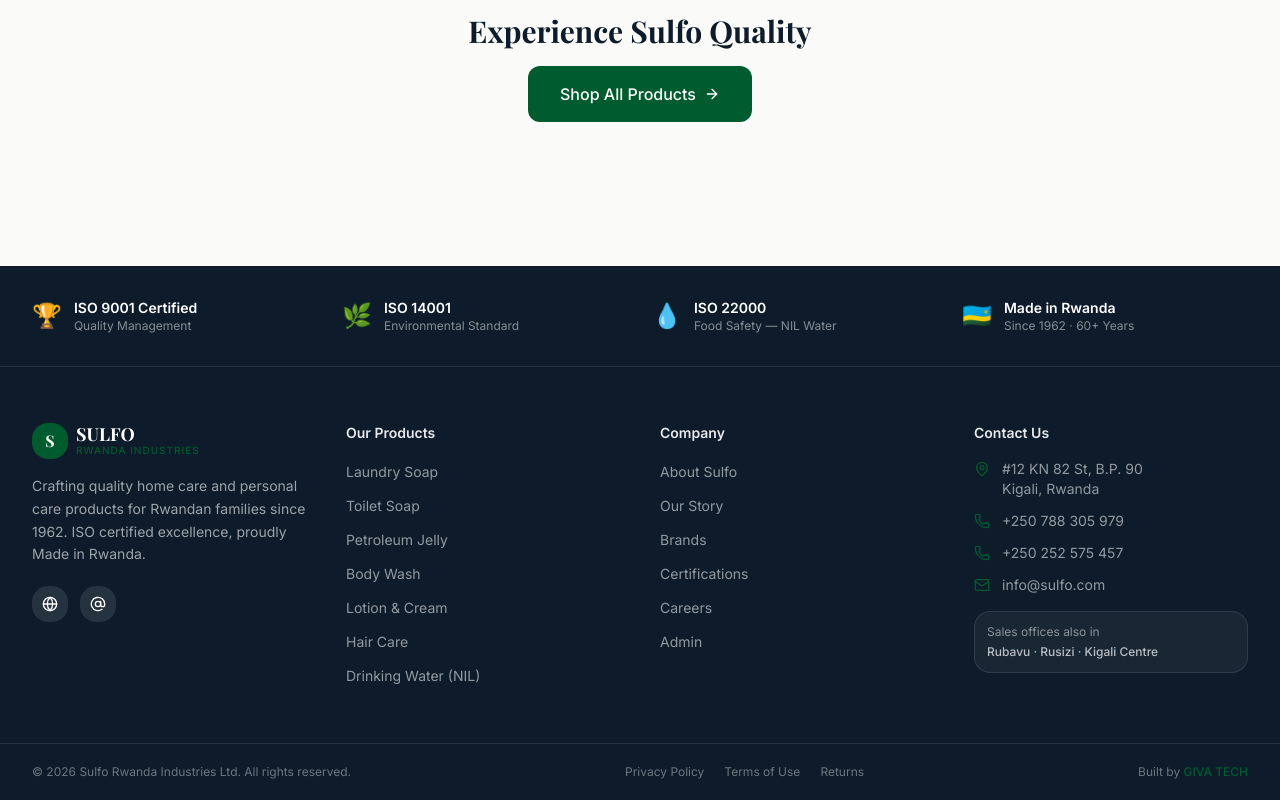
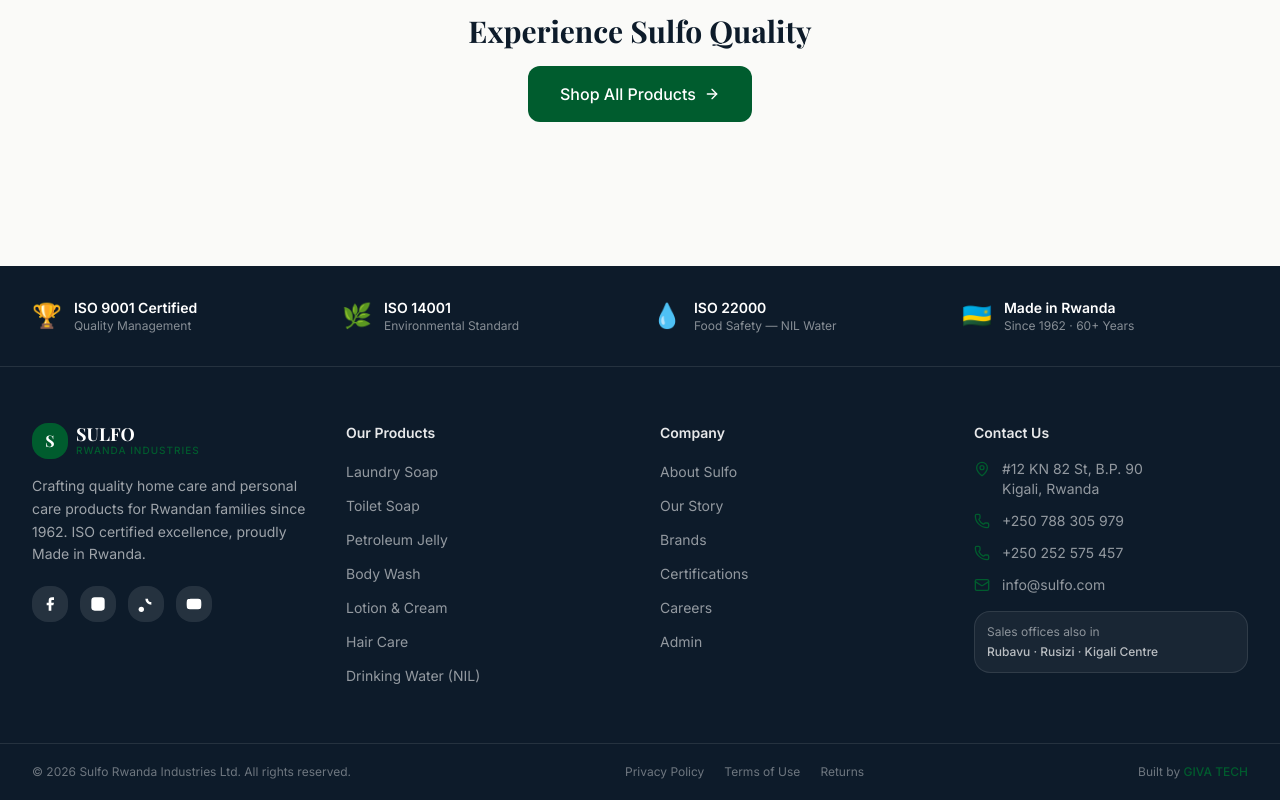
Before and after one commit to Vava-1/SULFO-SHOP, a Next.js app: page /about in a window 1280 px wide. Shown: the part 1339-2139 px from the top of the page. Built offline with nearby package versions, Linux system fonts and the light colour scheme; no server answers.

Commit message:
Add real social media icons: Facebook, Instagram, TikTok, YouTube

```diff
--- a/src/components/Footer.jsx
+++ b/src/components/Footer.jsx
@@ -1,5 +1,5 @@
 import Link from 'next/link';
-import { MapPin, Phone, Mail, Globe, AtSign } from 'lucide-react';
+import { MapPin, Phone, Mail } from 'lucide-react';
 
 export default function Footer() {
   const year = new Date().getFullYear();
@@ -46,15 +46,22 @@
               Crafting quality home care and personal care products for Rwandan families since 1962. ISO certified excellence, proudly Made in Rwanda.
             </p>
             <div className="flex gap-3">
-              {[
-                { icon: Globe,   href: 'https://www.facebook.com/profile.php?id=61560045512204' },
-                { icon: AtSign,  href: 'https://www.instagram.com/sulfo_rwanda/' },
-              ].map(({ icon: Icon, href }) => (
-                <a key={href} href={href} target="_blank" rel="noopener noreferrer"
-                  className="w-9 h-9 bg-white/10 rounded-xl hover:bg-primary flex items-center justify-center transition-colors">
-                  <Icon className="w-4 h-4" />
-                </a>
-              ))}
+              <a href="https://www.facebook.com/profile.php?id=61560045512204" target="_blank" rel="noopener noreferrer"
+                className="w-9 h-9 bg-white/10 rounded-xl hover:bg-primary flex items-center justify-center transition-colors">
+                <svg className="w-4 h-4" viewBox="0 0 24 24" fill="currentColor"><path d="M18 2h-3a5 5 0 0 0-5 5v3H7v4h3v8h4v-8h3l1-4h-4V7a1 1 0 0 1 1-1h3z"/></svg>
+              </a>
+              <a href="https://www.instagram.com/sulfo_rwanda/" target="_blank" rel="noopener noreferrer"
+                className="w-9 h-9 bg-white/10 rounded-xl hover:bg-primary flex items-center justify-center transition-colors">
+                <svg className="w-4 h-4" viewBox="0 0 24 24" fill="currentColor"><rect x="2" y="2" width="20" height="20" rx="5" ry="5"/><path d="M16 11.37A4 4 0 1 1 12.63 8 4 4 0 0 1 16 11.37z" fill="none" stroke="currentColor" strokeWidth="2"/><line x1="17.5" y1="6.5" x2="17.51" y2="6.5" stroke="currentColor" strokeWidth="2"/></svg>
+              </a>
+              <a href="https://www.tiktok.com/@sulfo_rwanda" target="_blank" rel="noopener noreferrer"
+                className="w-9 h-9 bg-white/10 rounded-xl hover:bg-primary flex items-center justify-center transition-colors">
+                <svg className="w-4 h-4" viewBox="0 0 24 24" fill="currentColor"><path d="M9 20a4 4 0 1 1-4-4 4 4 0 0 1 4 4z"/><path d="M15 4a5 5 0 0 0 5 5v4a9 9 0 0 1-9-9V4h4z"/></svg>
+              </a>
+              <a href="https://www.youtube.com/@sulfo_rwanda" target="_blank" rel="noopener noreferrer"
+                className="w-9 h-9 bg-white/10 rounded-xl hover:bg-primary flex items-center justify-center transition-colors">
+                <svg className="w-4 h-4" viewBox="0 0 24 24" fill="currentColor"><path d="M22.54 6.42a2.78 2.78 0 0 0-1.94-2C18.88 4 12 4 12 4s-6.88 0-8.6.46a2.78 2.78 0 0 0-1.94 2A29 29 0 0 0 1 12a29 29 0 0 0 .46 5.58 2.78 2.78 0 0 0 1.94 2C5.12 20 12 20 12 20s6.88 0 8.6-.46a2.78 2.78 0 0 0 1.94-2A29 29 0 0 0 23 12a29 29 0 0 0-.46-5.58z"/><polygon points="9.75 7.75 9.75 16.25 16.25 12" fill="white"/></svg>
+              </a>
             </div>
           </div>
 
```
